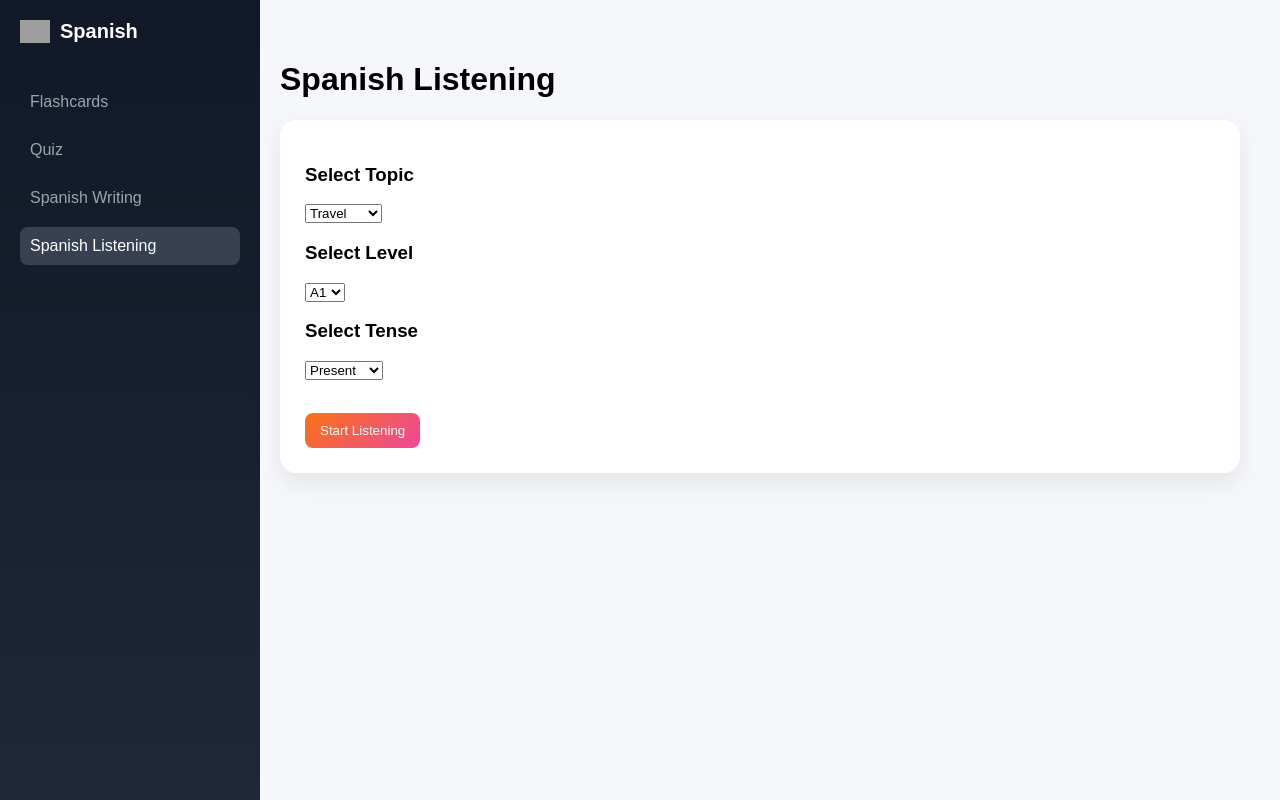
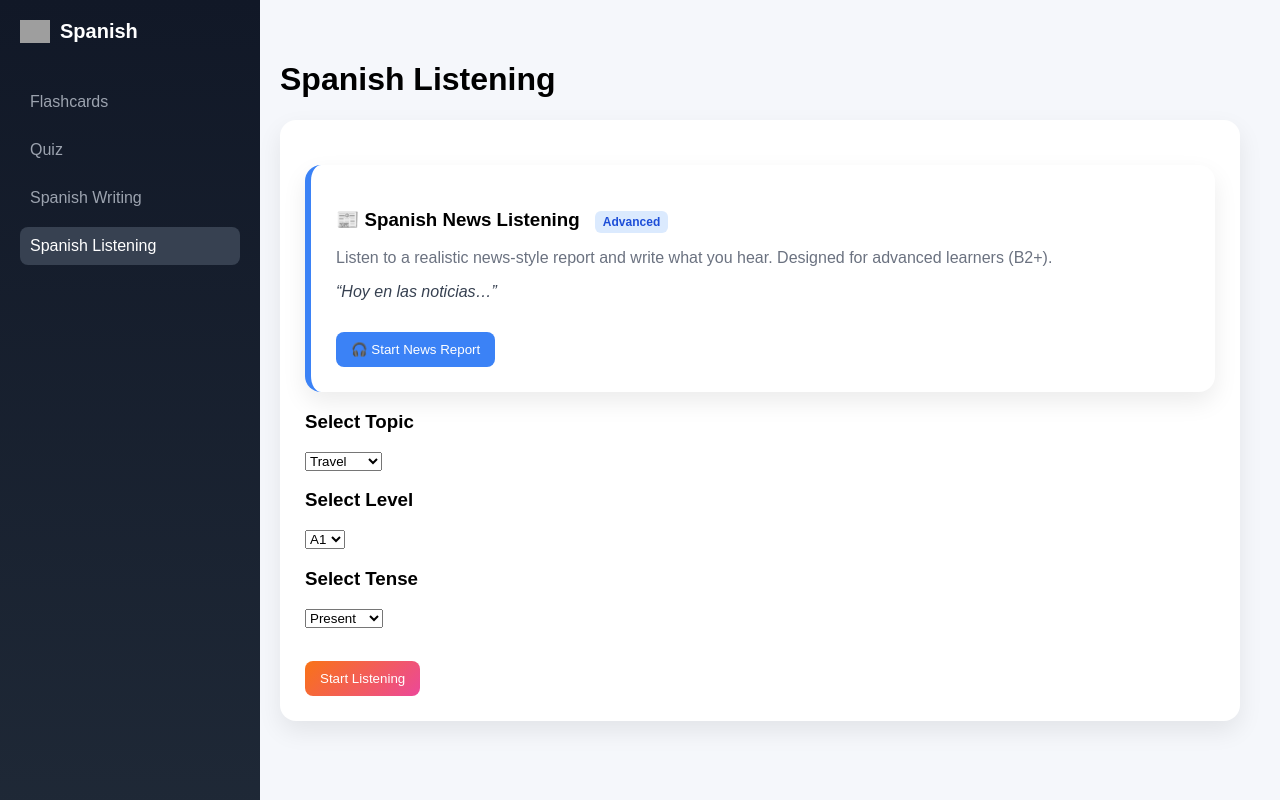
Before and after one commit to moregan366/Spanish-Learning, a Flask app: page /listening in a window 1280 px wide. Run offline with Flask 3, Linux system fonts and the light colour scheme; data that the repository does not hold is empty; some libraries are stand-ins or nearby versions; grey boxes are pictures that could not be loaded.

Commit message:
Update listening.html

```diff
--- a/Templates/listening.html
+++ b/Templates/listening.html
@@ -127,6 +127,30 @@ button {
 <h1>Spanish Listening</h1>
 
 <div id="setup" class="card">
+
+    <div class="card" style="margin-top:20px; border-left:6px solid #3b82f6;">
+
+        <h3>
+            📰 Spanish News Listening
+            <span style="background:#dbeafe; color:#1d4ed8; padding:4px 8px; border-radius:6px; font-size:12px; margin-left:10px;">
+                Advanced
+            </span>
+        </h3>
+
+        <p style="color:#6b7280;">
+            Listen to a realistic news-style report and write what you hear.
+            Designed for advanced learners (B2+).
+        </p>
+
+        <p style="font-style:italic; color:#374151;">
+            “Hoy en las noticias…”
+        </p>
+
+        <button class="primary" onclick="startNewsListening()" style="background:#3b82f6;">
+            🎧 Start News Report
+        </button>
+
+    </div>
 
     <h3>Select Topic</h3>
     <select id="topic">
@@ -447,6 +471,27 @@ function insertChar(char) {
     textarea.selectionStart = textarea.selectionEnd = start + 1;
 }
 
+async function startNewsListening() {
+
+    const btn = event.target;
+    btn.innerText = "Generating news...";
+    btn.disabled = true;
+
+    const res = await fetch("/generate_news");
+    const data = await res.json();
+
+    listeningStory = data.sentences;
+    currentStoryId = data.id;
+    results = [];
+    currentIndex = 0;
+
+    document.getElementById("setup").style.display = "none";
+    document.getElementById("storiesList").style.display = "none";
+    document.getElementById("listeningArea").style.display = "block";
+
+    playCurrent();
+}
+
 async function completeListening() {
 
     const res = await fetch("/complete_story", {
```
